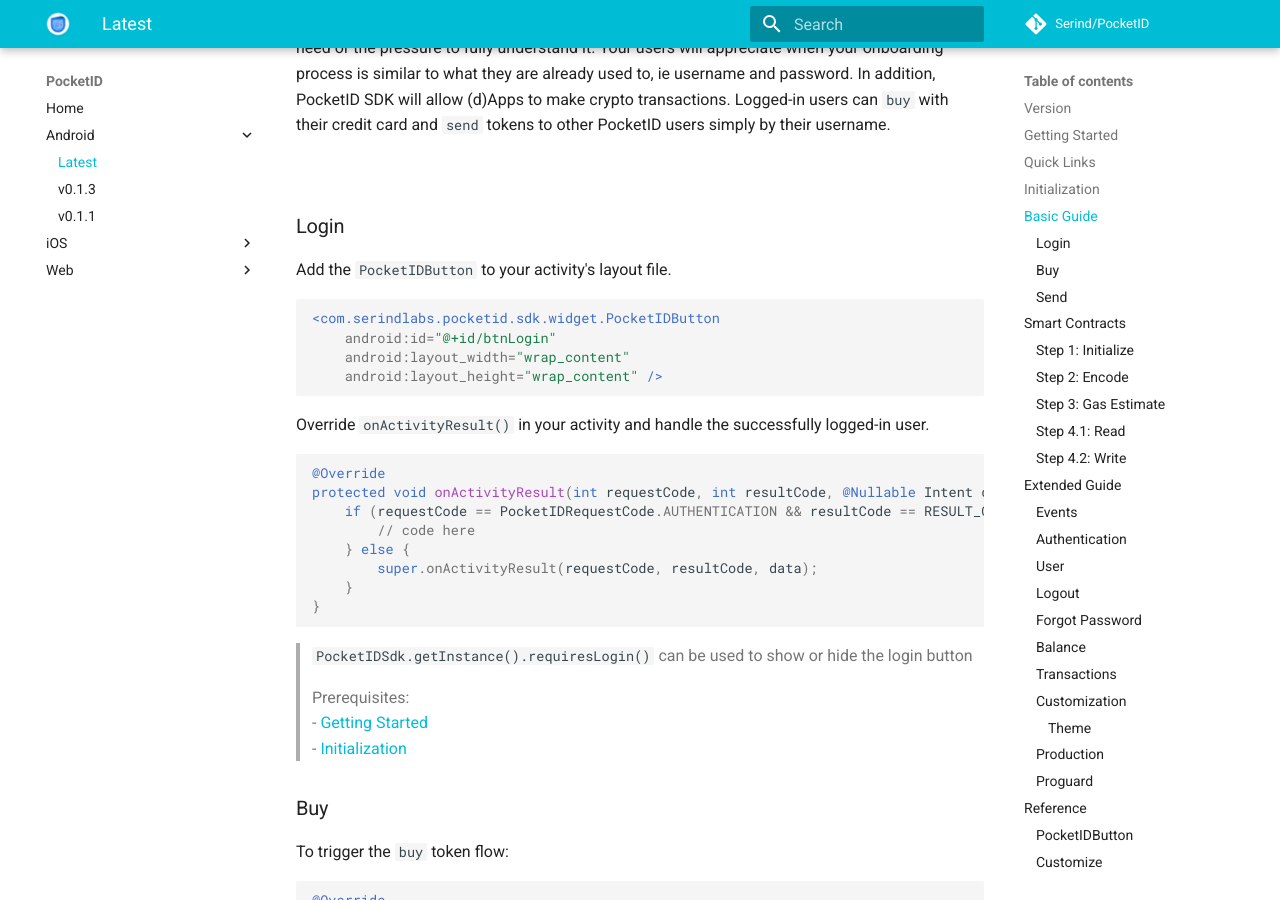
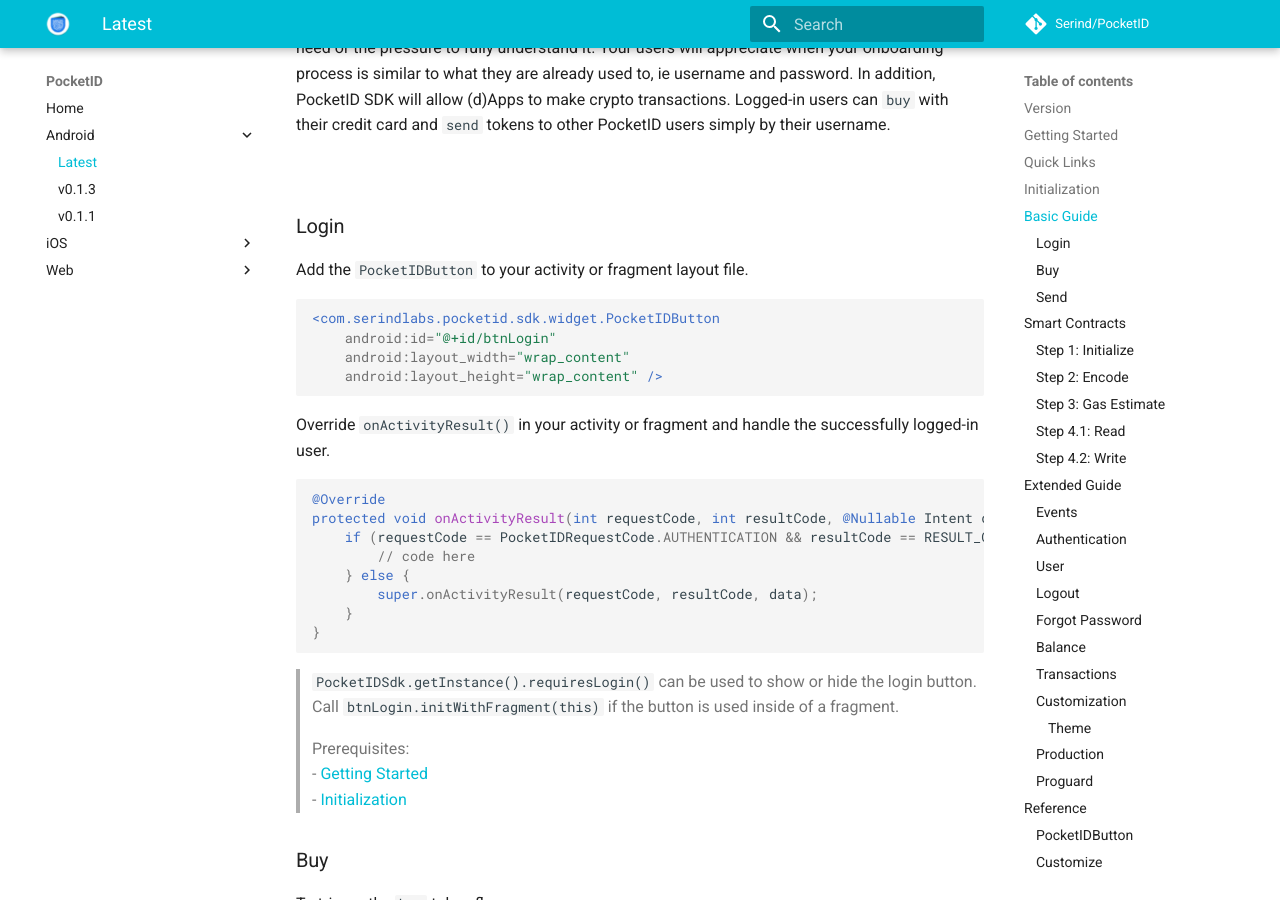
Before and after one commit to Serind/PocketID, an MkDocs documentation site: the page built from docs/android/index.md, in a window 1280 px wide and 900 px high, scrolled down 2252 px. Built offline with MkDocs 1.6.1 and Material for MkDocs 9.7.7, drawn with Linux system fonts in a browser that asks for light colours; comment, search, counter and statistics services are not loaded; old or Windows-style settings are respelled for this version of MkDocs; some of the changed text lies outside the part shown.

Commit message:
indicated how to properly use the 'login with pocketid' buttons in android

````diff
--- a/docs/android/index.md
+++ b/docs/android/index.md
@@ -94,7 +94,7 @@ In addition, PocketID SDK will allow (d)Apps to make crypto transactions. Logged
 
 ###Login
 
-Add the `PocketIDButton` to your activity's layout file.
+Add the `PocketIDButton` to your activity or fragment layout file.
 ```xml
 <com.serindlabs.pocketid.sdk.widget.PocketIDButton
     android:id="@+id/btnLogin"
@@ -102,7 +102,7 @@ Add the `PocketIDButton` to your activity's layout file.
     android:layout_height="wrap_content" />
 ```
 
-Override `onActivityResult()` in your activity and handle the successfully logged-in user.
+Override `onActivityResult()` in your activity or fragment and handle the successfully logged-in user.
 ```java
 @Override
 protected void onActivityResult(int requestCode, int resultCode, @Nullable Intent data) {
@@ -113,7 +113,8 @@ protected void onActivityResult(int requestCode, int resultCode, @Nullable Inten
     }
 }
 ```
-> `PocketIDSdk.getInstance().requiresLogin()` can be used to show or hide the login button</br>
+> `PocketIDSdk.getInstance().requiresLogin()` can be used to show or hide the login button.</br>
+> Call `btnLogin.initWithFragment(this)` if the button is used inside of a fragment.</br>
 
 > Prerequisites:</br>
 > - [Getting Started](#getting-started)</br>
@@ -399,7 +400,8 @@ public class MyActivity extends Activity {
 }
 ```
 
- > Pass `true` for `defaultToRegister` if you want the initial screen to default to the `Register` flow instead of the `Login` flow.
+ > Pass `true` for `defaultToRegister` if you want the initial screen to default to the `Register` flow instead of the `Login` flow.<br>
+ > `login()` supports both activity or a fragment as the context. Pass appropriate one in order to get `onActivityResult()` callback correctly.</br>
 
 <br>
 
````
